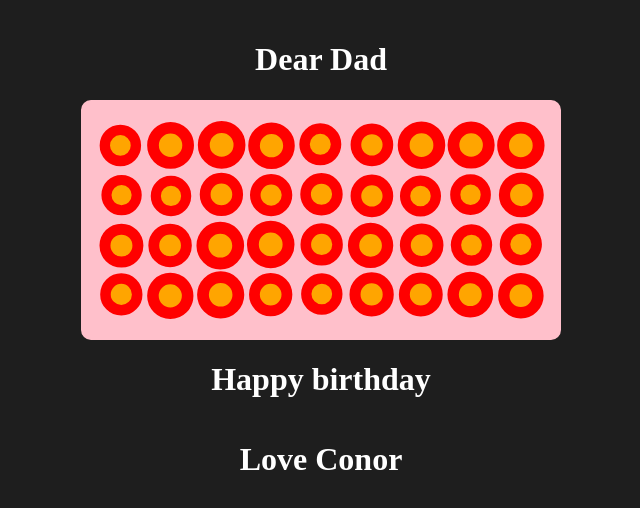
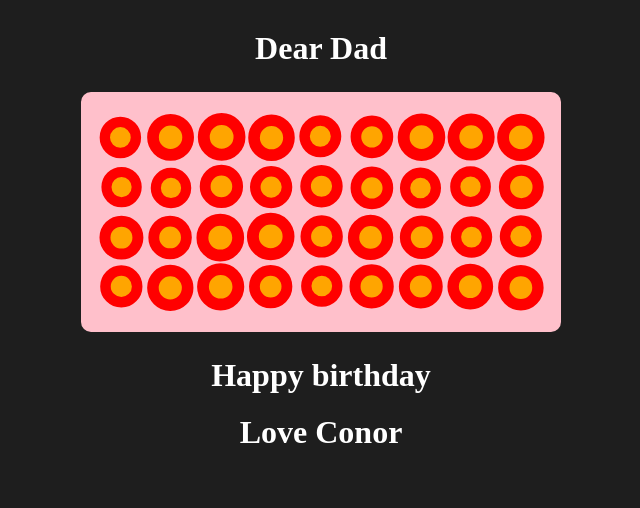
Before and after one commit to conorbergin/birthday-card, a plain HTML site: page dad-birthday-2025.html in a window 1280 px wide. Shown: the whole page, without its empty margins (319-959 px from the left). Drawn offline with Linux system fonts and the light colour scheme; animation ran at ten frames a second.

Commit message:
chnaged styling

```diff
--- a/dad-birthday-2025.html
+++ b/dad-birthday-2025.html
@@ -4,7 +4,7 @@
 <head>
     <meta charset="UTF-8">
     <meta name="viewport" content="width=device-width, initial-scale=1.0">
-    <title>candle Drawer</title>
+    <title>&#127874;</title>
     <style>
         body {
             user-select:none;
@@ -18,6 +18,12 @@
             margin: 20px auto;
         }
 
+        p {
+            font-size: xx-large;
+            font-weight: bold;
+            margin:10px;
+        }
+
         .container {
             touch-action:none;
             padding:15px 10px;
@@ -29,7 +35,7 @@
             background-color: pink;
             border:solid pink 10px;
             border-radius: 10px;
-            margin: 0 40px;
+            margin: 15px 40px;
         }
 
         .candle {
@@ -63,10 +69,10 @@
 </head>
 
 <body>
-    <h1>Dear Dad</h1>
+    <p>Dear Dad</p>
     <div class="container" id="candleContainer"></div>
-    <h1>Happy birthday</h1>
-    <h1>Love Conor</h1>
+    <p>Happy birthday</p>
+    <p>Love Conor</p>
     <script>
         let pointerDown = false;
         let pointerX = 0;
```
